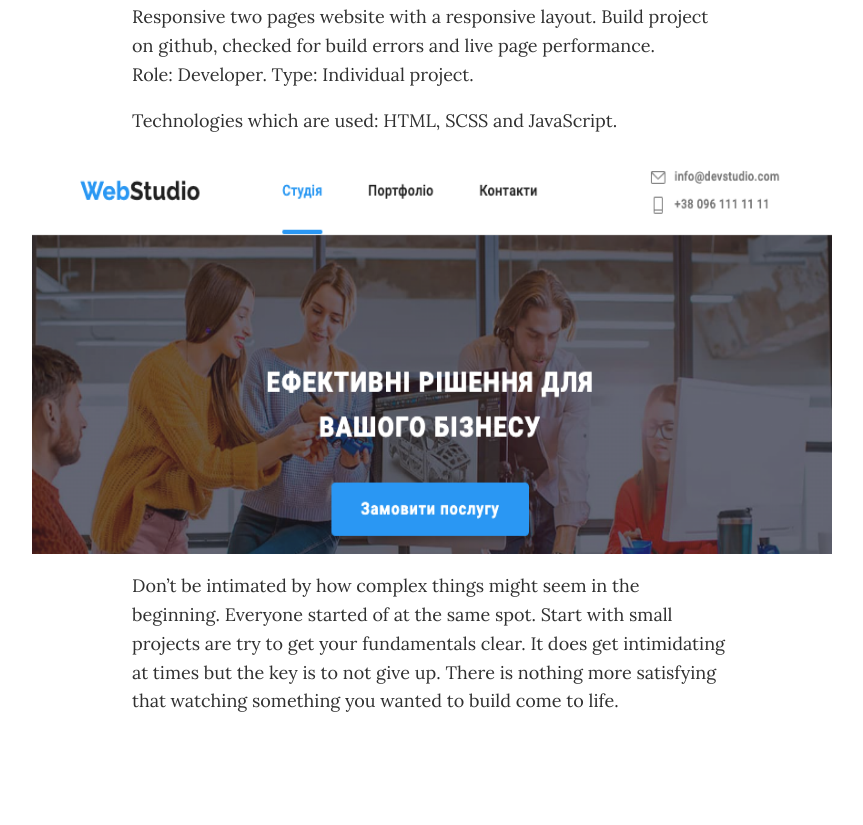
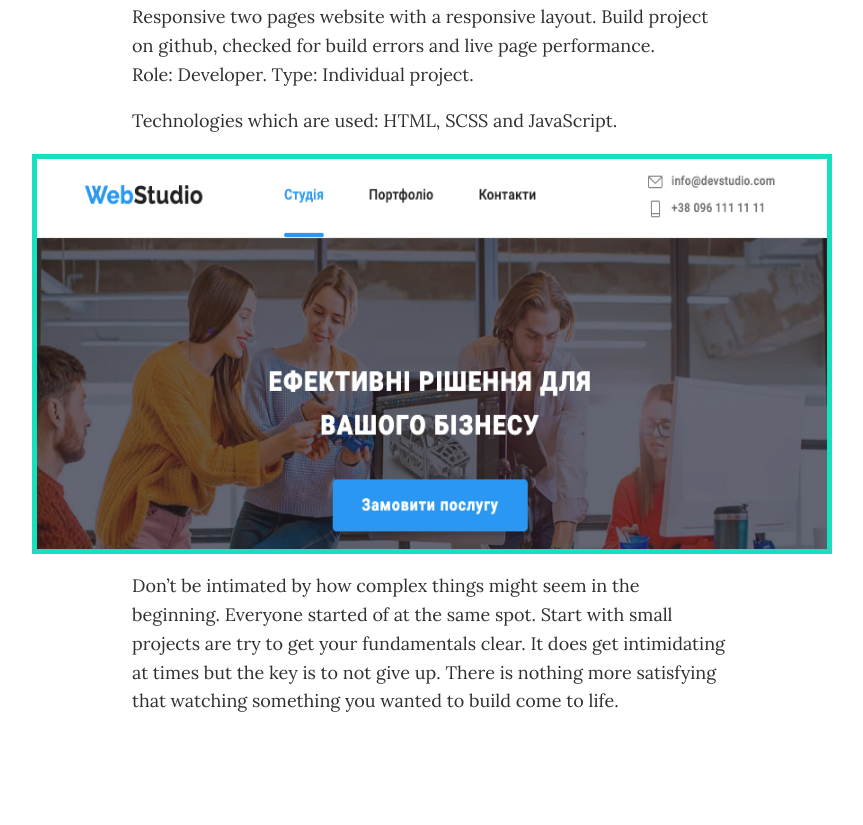
Before and after one commit to Inhaasap/My_Portfolio, a website built with Vite: page portfolio.html in a window 1280 px wide. Shown: the part 595-1420 px from the top of the page, without its empty margins (208-1071 px from the left). Built offline with nearby package versions, Linux system fonts and the light colour scheme.

Commit message:
updated css

```diff
--- a/css/style.css
+++ b/css/style.css
@@ -493,4 +493,5 @@ header {
   margin: 0 auto;
   height: 400px;
   max-width: 800px;
+  border: 5px solid var(--clr-accent);
 }
--- a/portfolio.html
+++ b/portfolio.html
@@ -80,7 +80,7 @@
         <img
           src="img/webstudio_project.png"
           alt="portfolio image"
-          class="portfolio-img"
+          class="portfolio-img portfolio__item"
         />
         <p>
           Don’t be intimated by how complex things might seem in the beginning.
```
